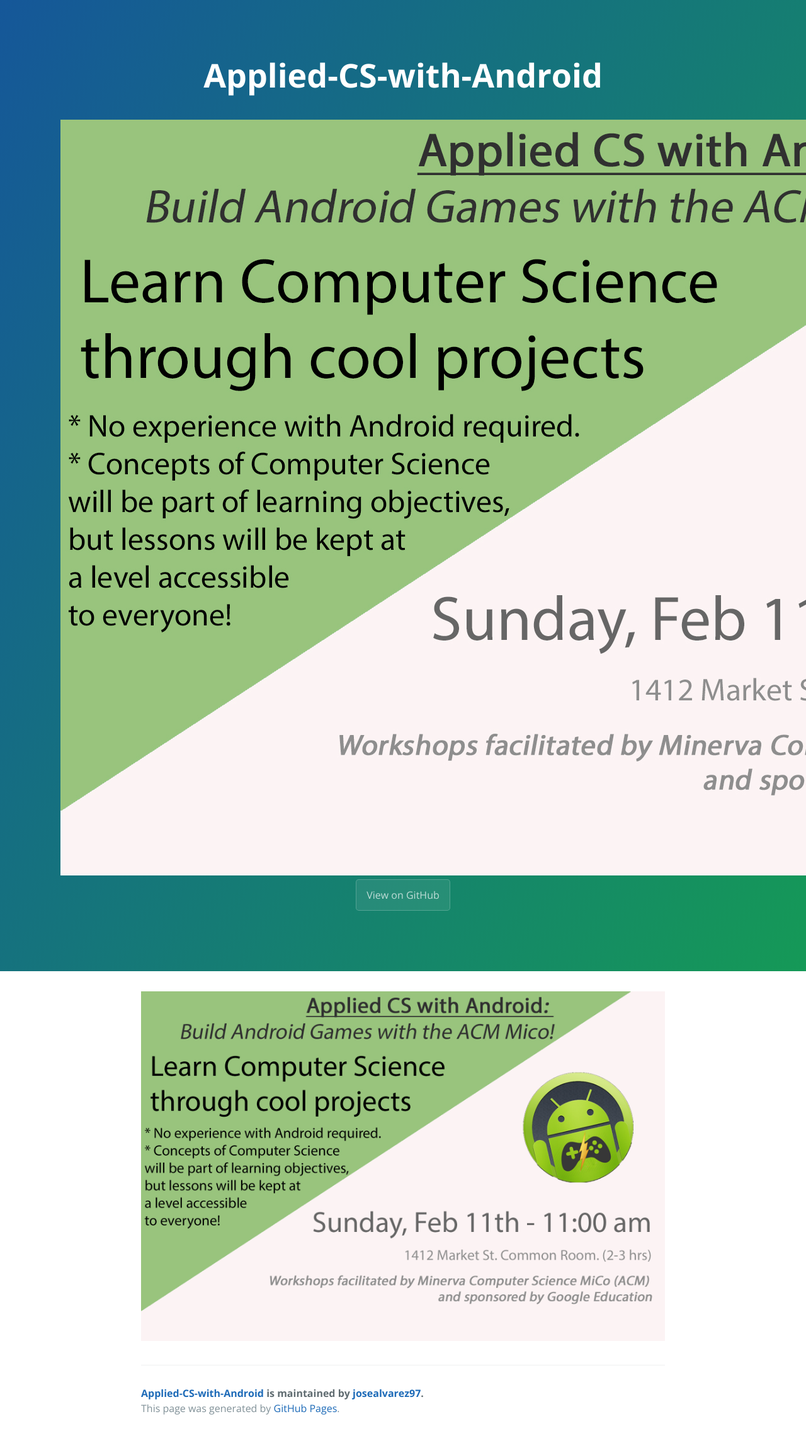
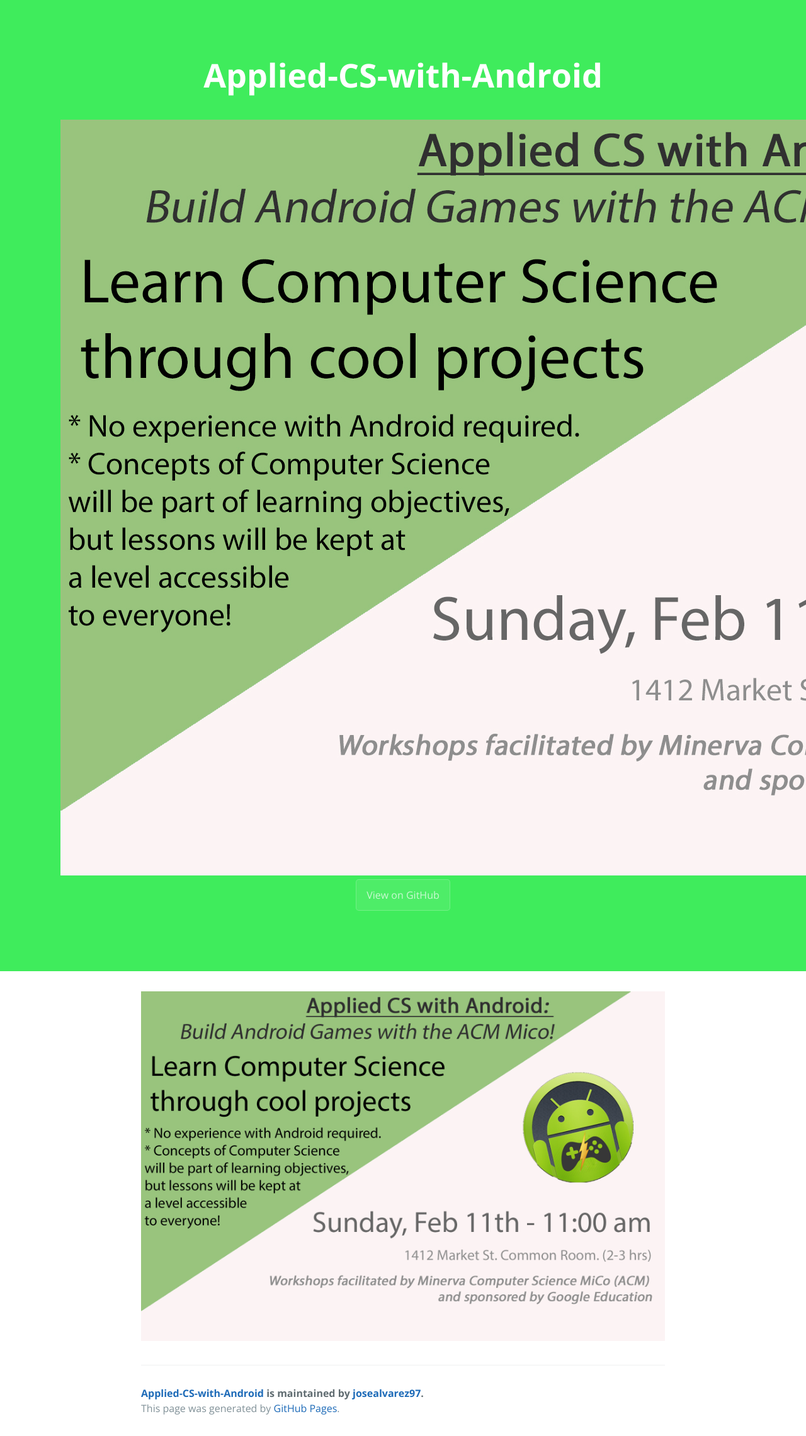
Before and after one commit to josealvarez97/Applied-CS-with-Android, a Jekyll site: the page built from docs/index.md, in a window 1280 px wide. Shown: the whole page at 63% size. Built offline with Jekyll 4.4.1, drawn with Linux system fonts in a browser that asks for light colours; our own code applies the rules of GitHub Pages for plain Markdown files; the repository's description, which GitHub fills in, is left out.

Commit message:
GITHUB WEBPAGE: Changed background color

```diff
--- a/docs/_sass/variables.scss
+++ b/docs/_sass/variables.scss
@@ -4,8 +4,8 @@
 
 // Headers
 $header-heading-color: #fff !default;
-$header-bg-color: #159957 !default;
-$header-bg-color-secondary: #155799 !default;
+$header-bg-color: #3fec5c !default;
+$header-bg-color-secondary: #3fec5c !default;
 
 // Text
 $section-headings-color: #159957 !default;
```
